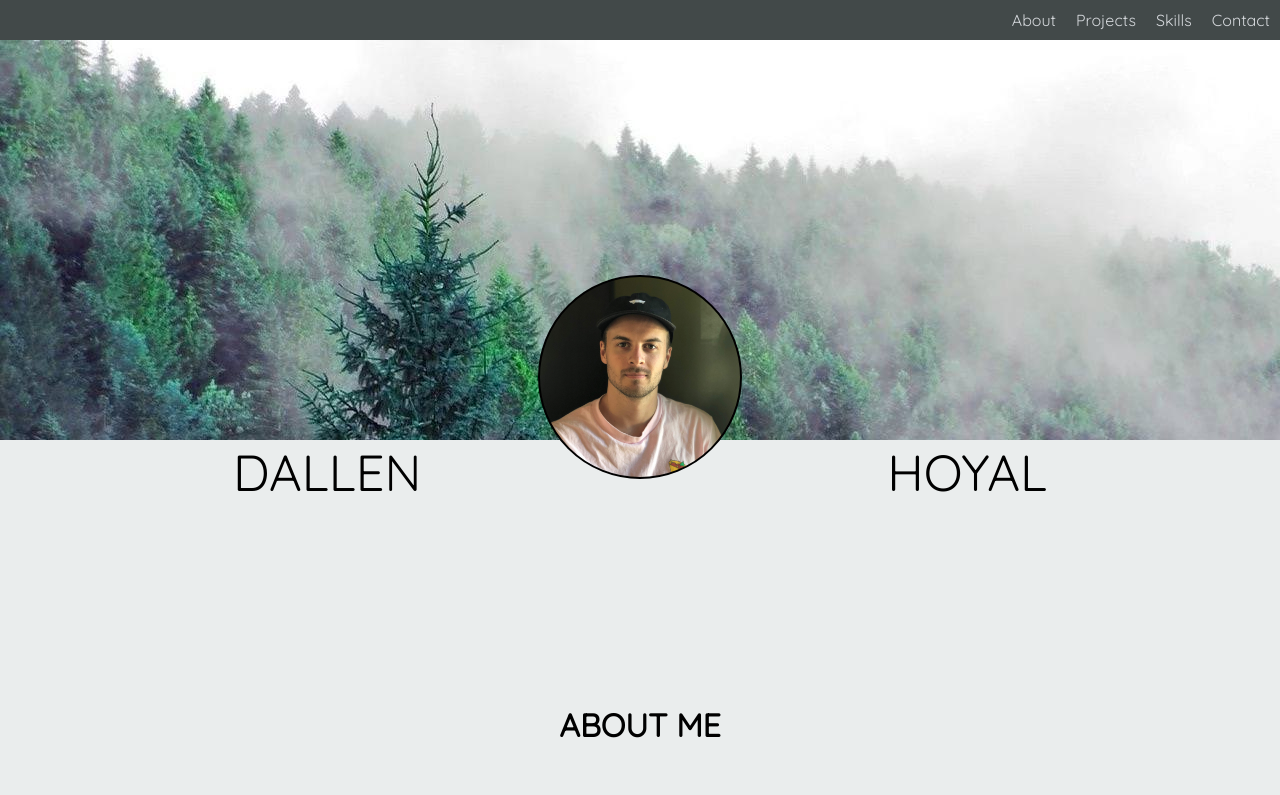
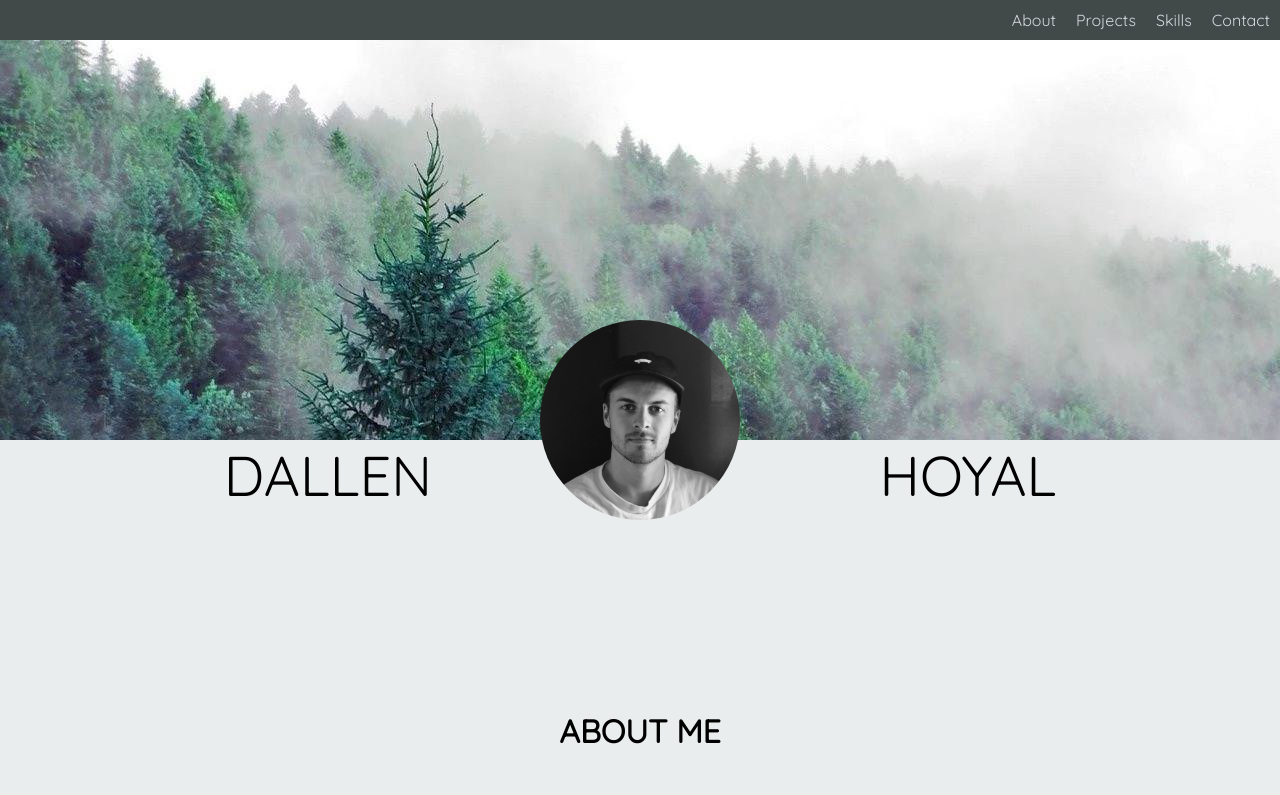
Before and after one commit to DalThePal/portfolio, a React (Create React App) app: page / in a window 1280 px wide. Shown: the top 795 px of the page. Built offline with nearby package versions, Linux system fonts and the light colour scheme.

Commit message:
changed profile pic

```diff
--- a/src/App.css
+++ b/src/App.css
@@ -42,14 +42,14 @@
 }
 
 .profile-pic {
-    background-image: url('./images/profile-pic.JPG');
+    background-image: url('./images/image_6483441.JPG');
     background-position: center;
     background-size: cover;
-    border: 2px solid black;
+    /* border: 2px solid black; */
     border-radius: 50%;
     height: 200px;
     position: absolute;
-    top: 275px;
+    top: 40vh;
     width: 200px;
     z-index: 9;
 }
@@ -63,12 +63,12 @@
 
 .first-name {
     font-family: quicksand;
-    font-size: 38pt;
+    font-size: 42pt;
 }
 
 .last-name {
     font-family: quicksand;
-    font-size: 38pt;
+    font-size: 42pt;
 }
 
 .profile {
```
Also changed, not shown: src/images/image_6483441.JPG (added).
